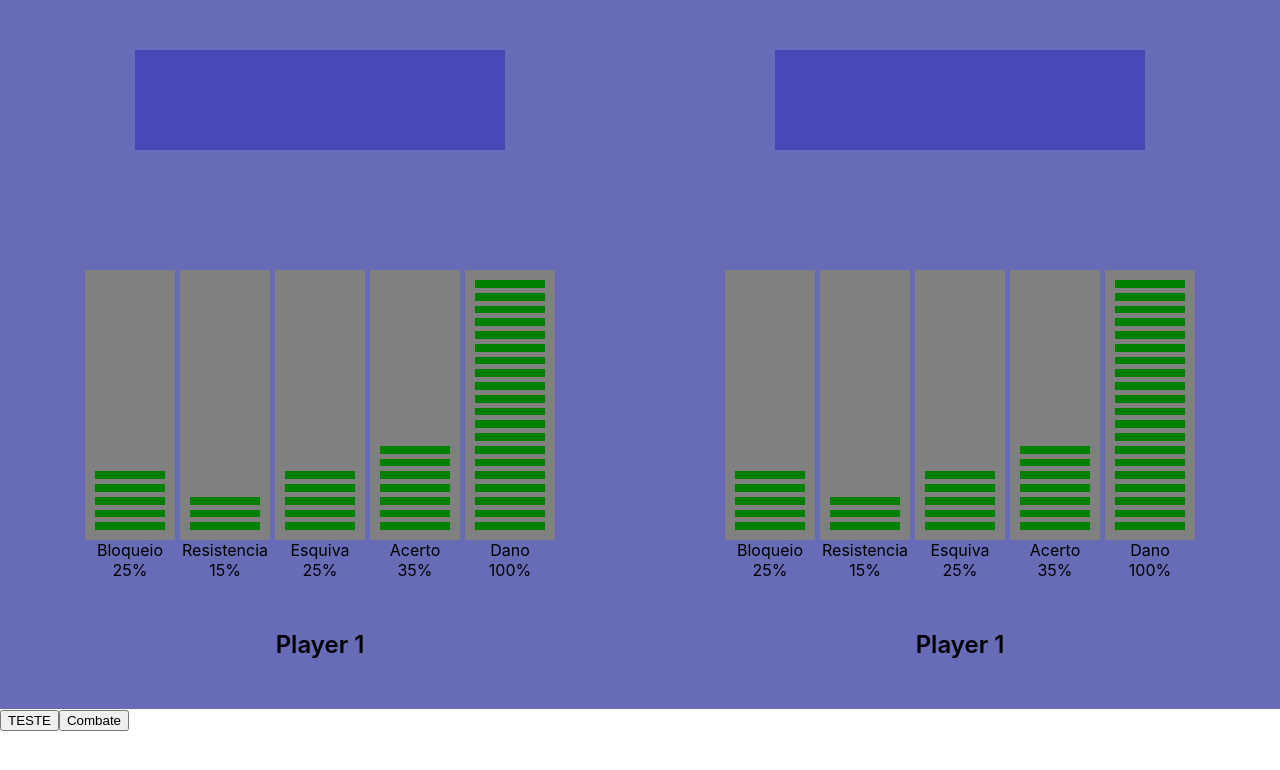
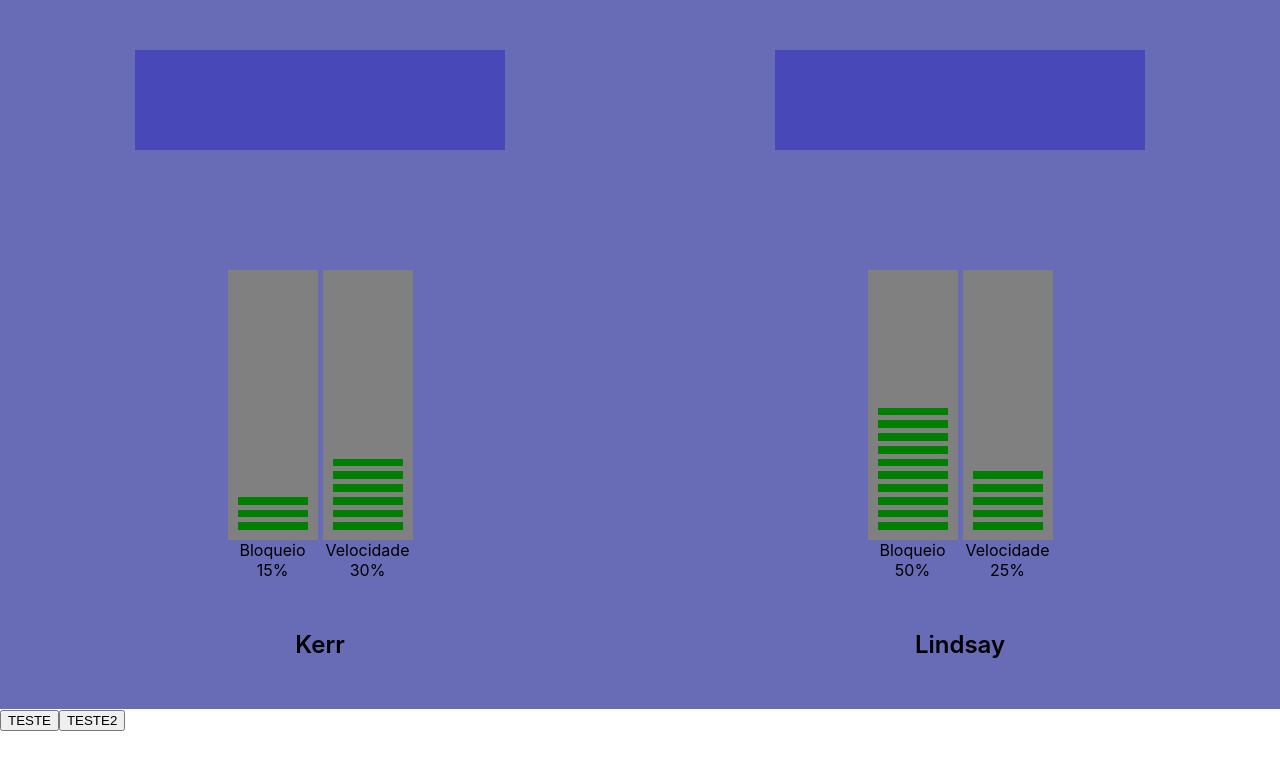
Before and after one commit to RAFILKLDEV/frame-figheters, a React (Create React App) app: page / in a window 1280 px wide. Shown: the top 770 px of the page. Built offline with nearby package versions, Linux system fonts and the light colour scheme.

Commit message:
Iniciativa, Bloqueio e GerarAtkOponente implementados

```diff
--- a/src/App.jsx
+++ b/src/App.jsx
@@ -1,10 +1,11 @@
 import { useRef, useState } from "react";
+import { PlayerSlot } from "./components/PlayerSlot/PlayerSlot";
+import { Player1, Player2 } from "./constants";
+import { Ataque, gerarAtkOponente, iniciativa } from "./GameMechanics";
 import "./App.css";
-import { PlayerSlot } from "./components/PlayerSlot/PlayerSlot";
 
 function App() {
   const modal = useRef();
-  const tGolpes = ["Cima", "Lados", "Meio", "Baixo"];
   const sprite = [
     "https://toppng.com/public/uploads/thumbnail/tww-master-sword-espada-destructora-del-mal-11563253029fc7leb3naq.png",
     "https://emojipedia-us.s3.amazonaws.com/source/skype/289/drop-of-blood_1fa78.png",
@@ -16,12 +17,6 @@ function App() {
   const [nGolpe2, setNGolpe2] = useState(3);
   const [image, setImage] = useState("");
   const [image2, setImage2] = useState("");
-
-  function getRandomInt(min, max) {
-    min = Math.ceil(min);
-    max = Math.floor(max);
-    return Math.floor(Math.random() * (max - min) + min); // The maximum is exclusive and the minimum is inclusive
-  }
 
   function golpeButton(nome) {
     if (nGolpe < 1) {
@@ -71,8 +66,8 @@ function App() {
         </div>
       </div>
       <div className="Arena">
-        <PlayerSlot combo={golpe} image={image} />
-        <PlayerSlot combo={golpe2} image={image2} />
+        <PlayerSlot combo={golpe} image={image} player={Player1} />
+        <PlayerSlot combo={golpe2} image={image2} player={Player2} />
       </div>
       <button
         onClick={() => {
@@ -84,6 +79,28 @@ function App() {
         TESTE
       </button>
       <button
+        onClick={async () => {
+          let vencedor = iniciativa(
+            Player1.nome,
+            Player1.stats.velocidade,
+            Player2.nome,
+            Player2.stats.velocidade
+          );
+
+          await gerarAtkOponente(golpe2, setGolpe2, nGolpe2, setNGolpe2);
+
+          if (vencedor === Player1.nome) {
+            await Ataque(Player1.nome, golpe, golpe);
+            await Ataque(Player2.nome, golpe2, golpe);
+          } else {
+            await Ataque(Player2.nome, golpe2, golpe);
+            await Ataque(Player1.nome, golpe, golpe2);
+          }
+        }}
+      >
+        TESTE2
+      </button>
+      {/* <button
         onClick={async () => {
           const sleep = (m) => new Promise((r) => setTimeout(r, m));
           console.log("de novo");
@@ -108,7 +125,7 @@ function App() {
         }}
       >
         Combate
-      </button>
+      </button> */}
     </div>
   );
 }
--- /dev/null
+++ b/src/GameMechanics.js
@@ -0,0 +1,48 @@
+const sleep = (m) => new Promise((r) => setTimeout(r, m));
+const tGolpes = ["Cima", "Lados", "Meio", "Baixo"];
+
+export function getRandomInt(min, max) {
+  min = Math.ceil(min);
+  max = Math.floor(max);
+  return Math.floor(Math.random() * (max - min) + min); // The maximum is exclusive and the minimum is inclusive
+}
+
+export function iniciativa(Player1, velocidadeP1, Player2, velocidadeP2) {
+  let vencedor = "";
+
+  if (velocidadeP1 > velocidadeP2) {
+    vencedor = Player1;
+    console.log(vencedor + " Vencedor");
+  } else {
+    vencedor = Player2;
+    console.log(vencedor + " Vencedor");
+  }
+
+  return vencedor;
+}
+
+export async function Ataque(atacante, atacanteGolpes, defensorGolpes) {
+  console.log(atacante + " esta atacando!");
+  for (let index = 0; index < atacanteGolpes.length; index++) {
+    await sleep(1000);
+    if (atacanteGolpes[index] === defensorGolpes[index]) {
+      console.log("Defendeu");
+    } else {
+      console.log("Tomou");
+    }
+  }
+}
+
+export async function gerarAtkOponente(
+  golpes,
+  setGolpes,
+  qteGolpes,
+  setQteGolpes
+) {
+  await setGolpes([]);
+  for (let index = 0; index < 3; index++) {
+    golpes.push(tGolpes[getRandomInt(0, 3)]);
+    setQteGolpes(qteGolpes - 1);
+    console.log("Adicionado golpe a  oponente");
+  }
+}
--- a/src/components/PlayerSlot/PlayerSlot.jsx
+++ b/src/components/PlayerSlot/PlayerSlot.jsx
@@ -5,8 +5,8 @@ export function PlayerSlot(props) {
         <div className="StatBar-Content">
           {Array(props.number)
             .fill("")
-            .map(() => (
-              <div className="StatBar-Verde"></div>
+            .map((e, i) => (
+              <div key={e + i} className="StatBar-Verde"></div>
             ))}
         </div>
         <div>{props.name}</div>
@@ -19,20 +19,17 @@ export function PlayerSlot(props) {
     <div className="PlayerSlot">
       <div className="Player-Combo">
         {props.combo?.map((e, i) => (
-          <div key={e + Math.random()}>{e}</div>
+          <div key={e + i}>{e}</div>
         ))}
       </div>
       <div className="Player-Avatar">
         <img src={props.image} alt="" height={"100%"} />
       </div>
       <div className="Player-Stats">
-        <StatBar number={5} name="Bloqueio" />
-        <StatBar number={3} name="Resistencia" />
-        <StatBar number={5} name="Esquiva" />
-        <StatBar number={7} name="Acerto" />
-        <StatBar number={20} name="Dano" />
+        <StatBar number={props.player.stats.bloqueio} name="Bloqueio" />
+        <StatBar number={props.player.stats.velocidade} name="Velocidade" />
       </div>
-      <div className="Player-Title">Player 1</div>
+      <div className="Player-Title">{props.player.nome}</div>
     </div>
   );
 }
--- /dev/null
+++ b/src/constants.js
@@ -0,0 +1,11 @@
+export const Player1 = {
+  nome: "Kerr",
+  campeao: "Ryu",
+  stats: { bloqueio: 3, velocidade: 6 },
+};
+
+export const Player2 = {
+  nome: "Lindsay",
+  campeao: "Wesker",
+  stats: { bloqueio: 10, velocidade: 5 },
+};
```
